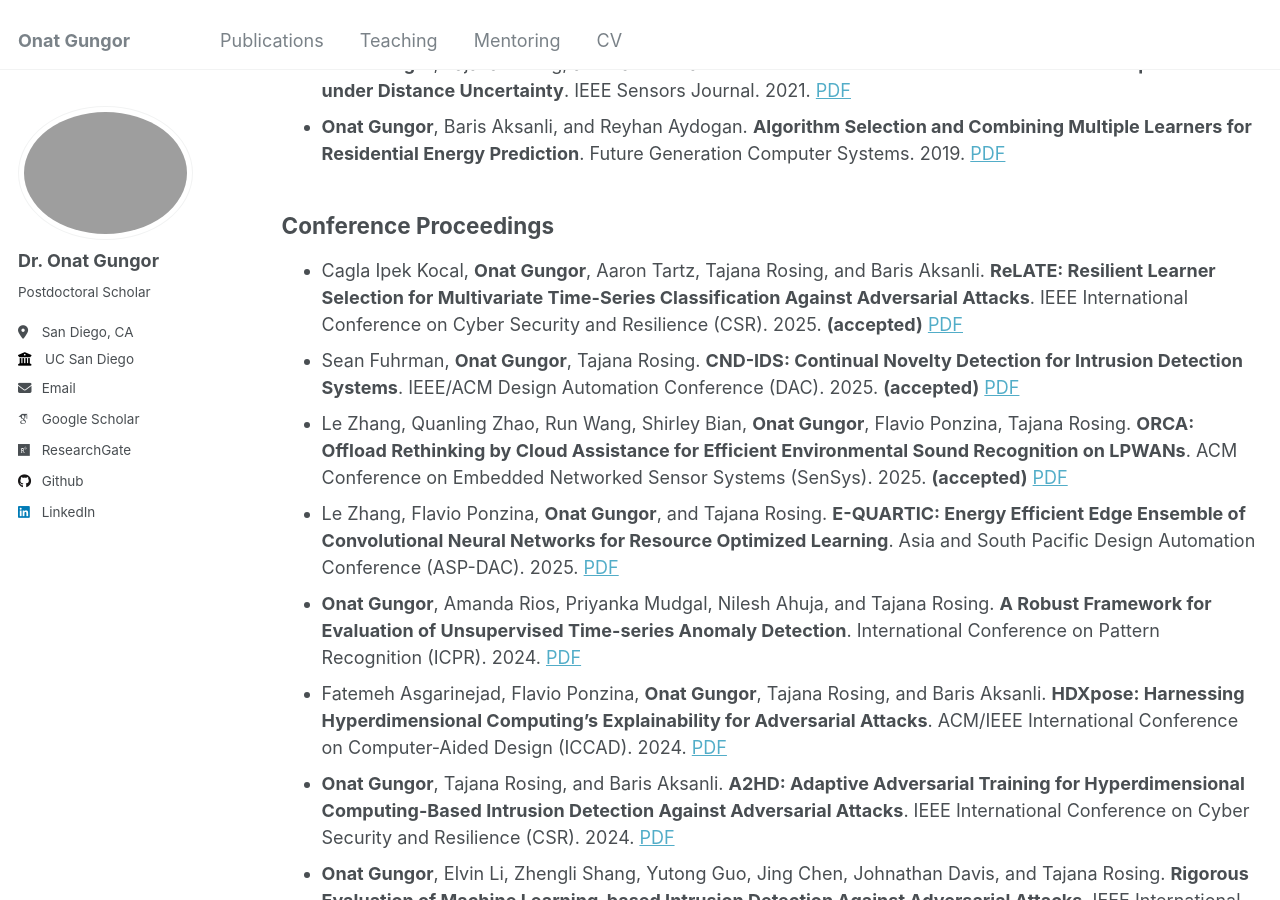
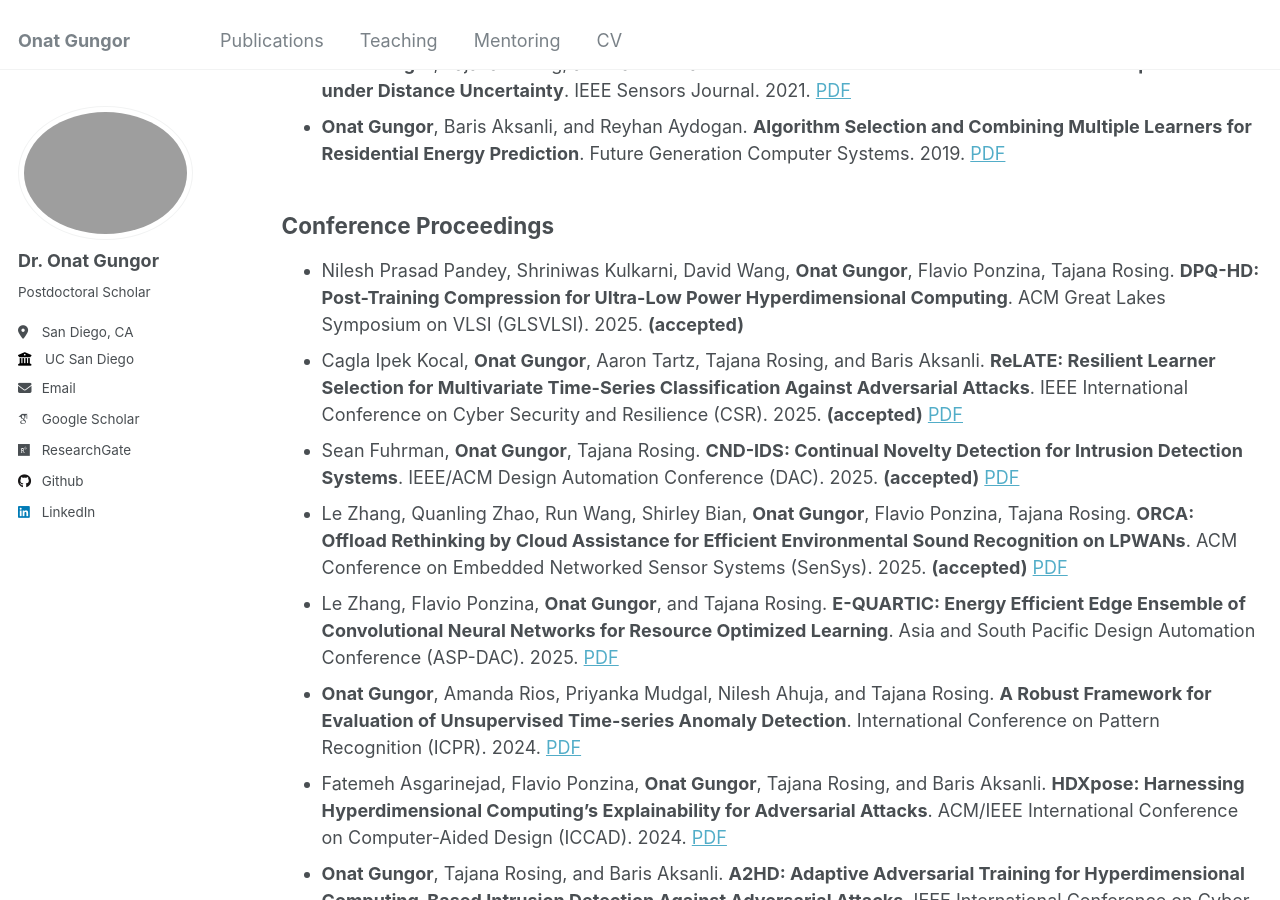
Before and after one commit to onatucsd/onatucsd.github.io, a Jekyll site: the page built from _pages/publications.md, in a window 1280 px wide and 900 px high, scrolled down 327 px. Built offline with Jekyll 4.4.1, drawn with Linux system fonts in a browser that asks for light colours; some web fonts are replaced; part of the change alters nothing that is shown.

Commit message:
Update publications.md

```diff
--- a/_pages/publications.md
+++ b/_pages/publications.md
@@ -13,6 +13,7 @@ author_profile: true
 * **Onat Gungor**, Baris Aksanli, and Reyhan Aydogan. **Algorithm Selection and Combining Multiple Learners for Residential Energy Prediction**. Future Generation Computer Systems. 2019. [PDF](https://www.sciencedirect.com/science/article/abs/pii/S0167739X19305795)
 
 ## Conference Proceedings
+* Nilesh Prasad Pandey, Shriniwas Kulkarni, David Wang, **Onat Gungor**, Flavio Ponzina, Tajana Rosing. **DPQ-HD: Post-Training Compression for Ultra-Low Power Hyperdimensional Computing**. ACM Great Lakes Symposium on VLSI (GLSVLSI). 2025. **(accepted)**
 * Cagla Ipek Kocal, **Onat Gungor**, Aaron Tartz, Tajana Rosing, and Baris Aksanli. **ReLATE: Resilient Learner Selection for Multivariate Time-Series Classification Against Adversarial Attacks**. IEEE International Conference on Cyber Security and Resilience (CSR). 2025. **(accepted)** [PDF](https://arxiv.org/abs/2503.07882)
 * Sean Fuhrman, **Onat Gungor**, Tajana Rosing. **CND-IDS: Continual Novelty Detection for Intrusion Detection Systems**. IEEE/ACM Design Automation Conference (DAC). 2025. **(accepted)** [PDF](https://arxiv.org/abs/2502.14094)
 * Le Zhang, Quanling Zhao, Run Wang, Shirley Bian, **Onat Gungor**, Flavio Ponzina, Tajana Rosing. **ORCA: Offload Rethinking by Cloud Assistance for Efficient Environmental Sound Recognition on LPWANs**. ACM Conference on Embedded Networked Sensor Systems (SenSys). 2025. **(accepted)** [PDF](https://arxiv.org/abs/2502.15285)
@@ -34,7 +35,7 @@ author_profile: true
 
 ## Workshop Papers
 * Jing Chen, **Onat Gungor**, Zhengli Shang, Elvin Li, and Tajana Rosing. **DYNAMITE: Dynamic Defense Selection for Enhancing Machine Learning-based Intrusion Detection Against Adversarial Attacks**. IEEE/ACM Workshop on the Internet of Safe Things, co-located with 46th IEEE Symposium on
-Security and Privacy. 2025. **(accepted)**
+Security and Privacy. 2025. **(accepted)** [PDF](https://arxiv.org/abs/2504.13301)
 * **Onat Gungor**, Amanda Rios, Nilesh Ahuja, and Tajana Rosing. **TS-OOD: An Evaluation Framework for Time-Series Out-of-Distribution Detection and Prospective Directions for Progress**. AAAI Workshop on AI for Time Series Analysis (AI4TS). 2025. **(accepted)** [PDF](https://arxiv.org/abs/2502.15901)
 * Elvin Li, Zhengli Shang, **Onat Gungor**, and Tajana Rosing. **SAFE: Self-Supervised Anomaly Detection Framework for Intrusion Detection**. AAAI Workshop on AI for Cyber Security (AICS). 2025. **(accepted)** [PDF](https://arxiv.org/abs/2502.07119)
 * **Onat Gungor**, Tajana Rosing, and Baris Aksanli. **Adversarial-HD: Hyperdimensional Computing Adversarial Attack Design
```
